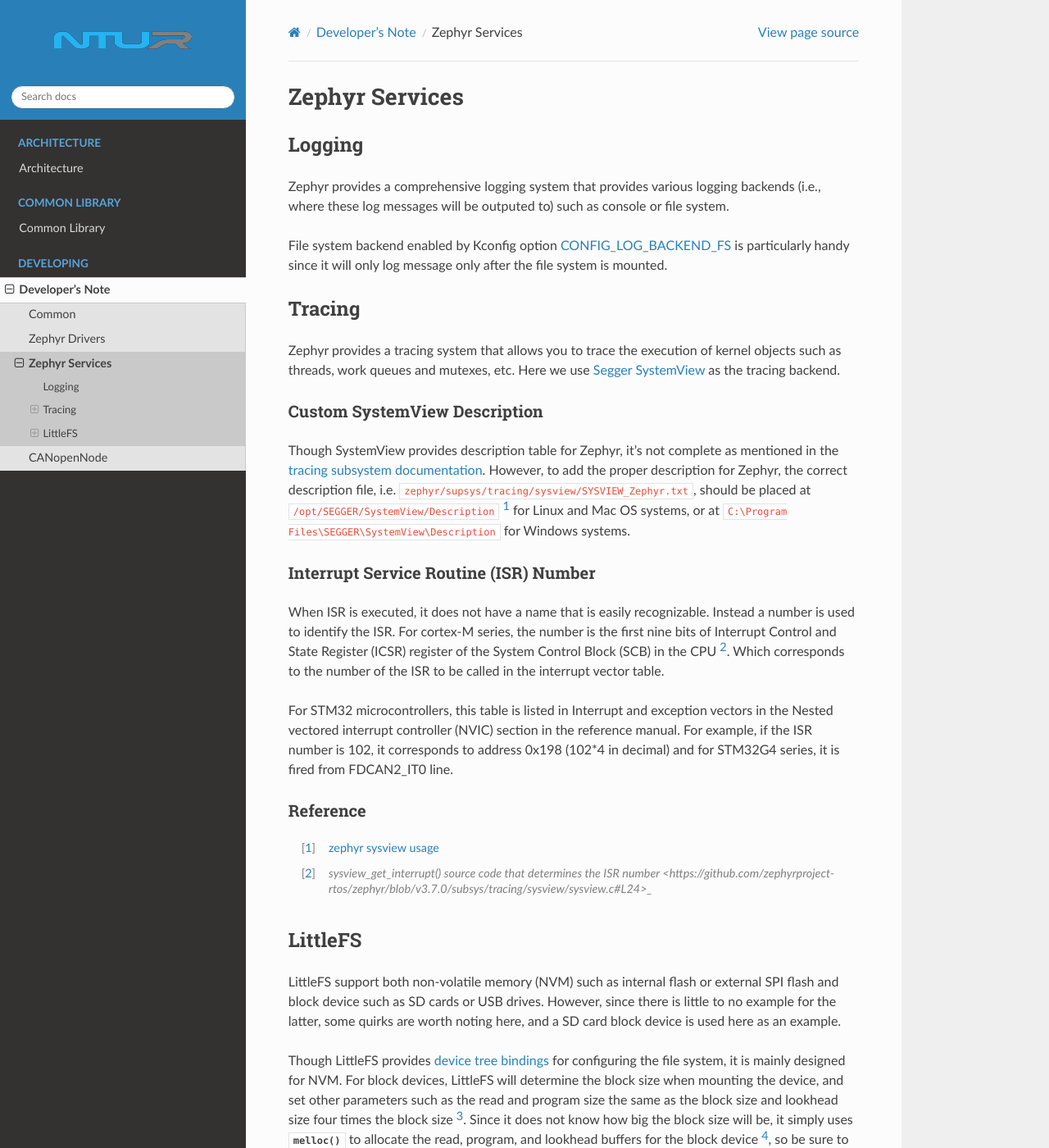
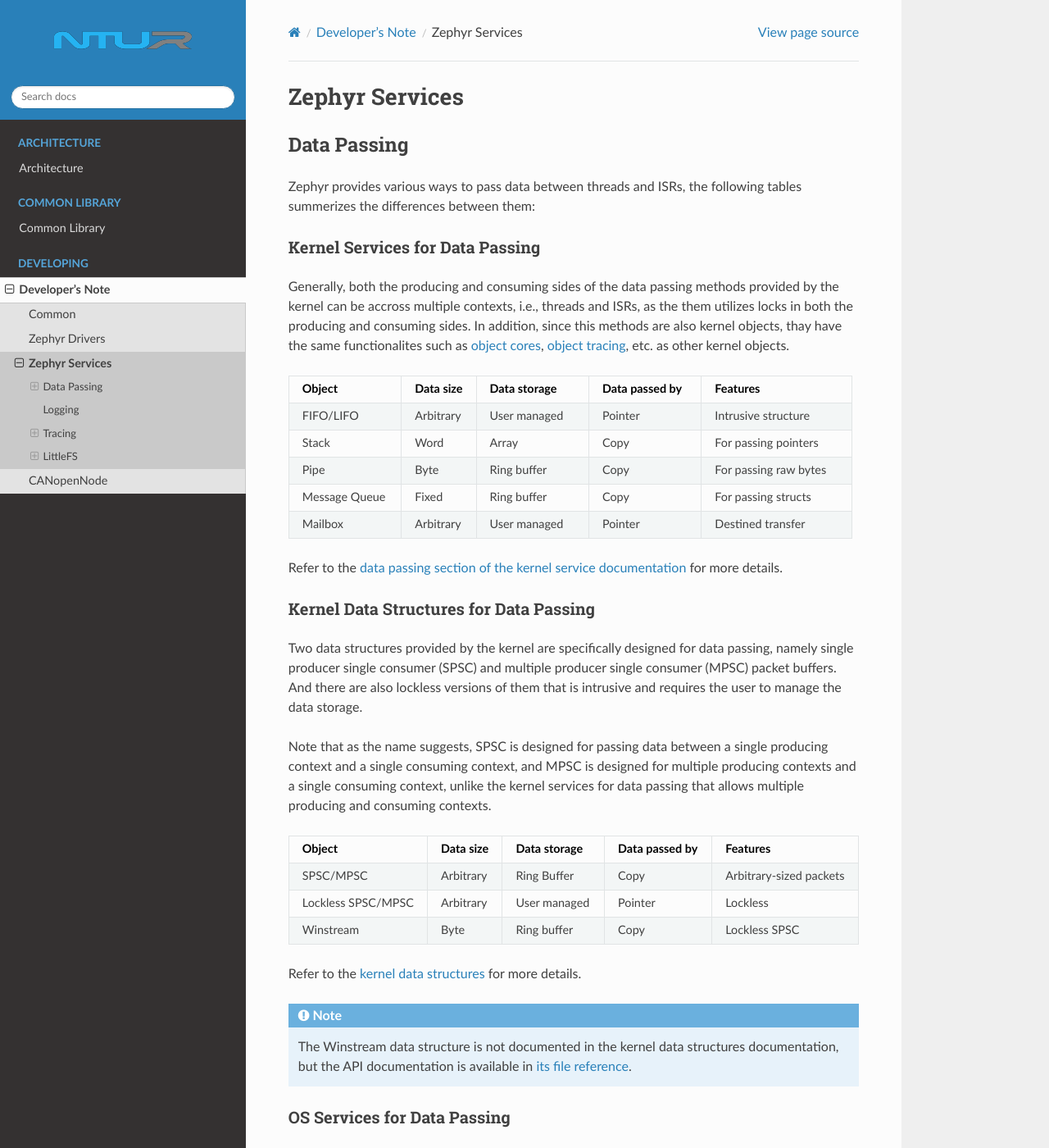
Before and after one commit to NTURacingTeam/nturt_zephyr_common, a Sphinx documentation site: the page built from doc/notes/services.rst, in a window 1280 px wide and 1400 px high. Shown: the whole window at 82% size. Built offline with Sphinx 7.4.7 and the Read the Docs theme 3.1.0, drawn with Linux system fonts in a browser that asks for light colours; some of the changed text lies outside the part shown.

Commit message:
finished doc for data passing

```diff
--- a/doc/notes/services.rst
+++ b/doc/notes/services.rst
@@ -3,6 +3,99 @@
 ===============
 Zephyr Services
 ===============
+
+Data Passing
+============
+
+Zephyr provides various ways to pass data between threads and ISRs, the
+following tables summerizes the differences between them:
+
+Kernel Services for Data Passing
+--------------------------------
+
+Generally, both the producing and consuming sides of the data passing methods
+provided by the kernel can be accross multiple contexts, i.e., threads and ISRs,
+as the them utilizes locks in both the producing and consuming sides. In
+addition, since this methods are also kernel objects, thay have the same
+functionalites such as `object cores
+<https://docs.zephyrproject.org/4.0.0/kernel/object_cores/index.html>`_, `object
+tracing
+<https://docs.zephyrproject.org/4.0.0/services/tracing/index.html#object-tracking>`_,
+etc. as other kernel objects.
+
+.. table::
+   :widths: 15 10 15 15 20
+
+   +---------------+-----------+--------------+----------------+-----------------------+
+   |    Object     | Data size | Data storage | Data passed by |       Features        |
+   +===============+===========+==============+================+=======================+
+   | FIFO/LIFO     | Arbitrary | User managed | Pointer        | Intrusive structure   |
+   +---------------+-----------+--------------+----------------+-----------------------+
+   | Stack         | Word      | Array        | Copy           | For passing pointers  |
+   +---------------+-----------+--------------+----------------+-----------------------+
+   | Pipe          | Byte      | Ring buffer  | Copy           | For passing raw bytes |
+   +---------------+-----------+--------------+----------------+-----------------------+
+   | Message Queue | Fixed     | Ring buffer  | Copy           | For passing structs   |
+   +---------------+-----------+--------------+----------------+-----------------------+
+   | Mailbox       | Arbitrary | User managed | Pointer        | Destined transfer     |
+   +---------------+-----------+--------------+----------------+-----------------------+
+
+Refer to the `data passing section of the kernel service documentation
+<https://docs.zephyrproject.org/latest/kernel/services/index.html#data-passing>`_
+for more details.
+
+Kernel Data Structures for Data Passing
+---------------------------------------
+
+Two data structures provided by the kernel are specifically designed for data
+passing, namely single producer single consumer (SPSC) and multiple producer
+single consumer (MPSC) packet buffers. And there are also lockless versions of
+them that is intrusive and requires the user to manage the data storage.
+
+Note that as the name suggests, SPSC is designed for passing data between a
+single producing context and a single consuming context, and MPSC is designed
+for multiple producing contexts and a single consuming context, unlike the
+kernel services for data passing that allows multiple producing and consuming
+contexts.
+
+.. table::
+   :widths: 15 10 15 15 20
+
+   +--------------------+-----------+--------------+----------------+-------------------------+
+   |       Object       | Data size | Data storage | Data passed by |        Features         |
+   +====================+===========+==============+================+=========================+
+   | SPSC/MPSC          | Arbitrary | Ring Buffer  | Copy           | Arbitrary-sized packets |
+   +--------------------+-----------+--------------+----------------+-------------------------+
+   | Lockless SPSC/MPSC | Arbitrary | User managed | Pointer        | Lockless                |
+   +--------------------+-----------+--------------+----------------+-------------------------+
+   | Winstream          | Byte      | Ring buffer  | Copy           | Lockless SPSC           |
+   +--------------------+-----------+--------------+----------------+-------------------------+
+
+Refer to the `kernel data structures
+<https://docs.zephyrproject.org/4.0.0/kernel/data_structures/index.html>`_ for
+more details.
+
+.. note::
+   The Winstream data structure is not documented in the kernel data structures
+   documentation, but the API documentation is available in `its file reference
+   <https://docs.zephyrproject.org/4.0.0/doxygen/html/winstream_8h.html>`_.
+
+OS Services for Data Passing
+----------------------------
+
+Data passing methods provided by OS services are built on top of the kernel ones
+and have additional features such as sublisher/subscriber model, callbacks, etc.
+
+.. table::
+   :widths: 15 10 15 15 20
+
+   +--------+-----------+--------------+----------------+-----------+
+   | Object | Data size | Data storage | Data passed by | Features  |
+   +========+===========+==============+================+===========+
+   | Zbus   | Fixed     | Queue        | Pointer/Copy   | Callbacks |
+   +--------+-----------+--------------+----------------+-----------+
+
+Refer to their respective documentations for more details.
 
 Logging
 =======
@@ -52,10 +145,10 @@
 Reference
 ---------
 
-.. [#] `zephyr sysview usage
+.. [#] `Zephyr sysview usage
    <https://blog.ekko.cool/zephyr%20sysview%20%E4%BD%BF%E7%94%A8?locale=zh>`_
 .. [#] `sysview_get_interrupt() source code that determines the ISR number
-   <https://github.com/zephyrproject-rtos/zephyr/blob/v3.7.0/subsys/tracing/sysview/sysview.c#L24>_`
+   <https://github.com/zephyrproject-rtos/zephyr/blob/v3.7.0/subsys/tracing/sysview/sysview.c#L24>`_
 
 LittleFS
 ========
```
